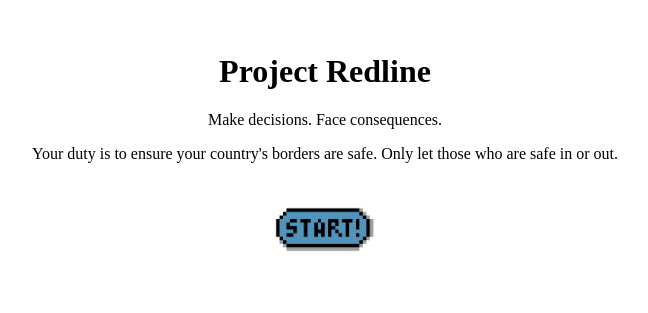
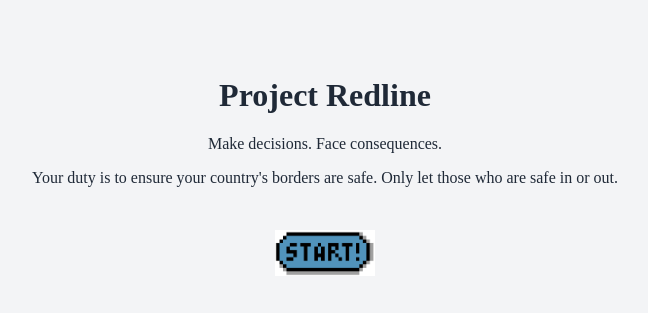
Before and after one commit to nyfz18/project-redline, a React (Create React App) app: page / in a window 1280 px wide. Shown: the part 251-564 px from the top of the page, without its empty margins (315-963 px from the left). Built offline with nearby package versions, Linux system fonts and the light colour scheme.

Commit message:
app css styling

```diff
--- a/src/App.css
+++ b/src/App.css
@@ -1,38 +1,11 @@
-.App {
+.app-container {
+  height: 100vh;
+  display: flex;
+  flex-direction: column;
+  justify-content: center;
+  align-items: center;
+  background-color: #f3f4f6;
+  color: #1f2937;
+  padding: 1.5rem;
   text-align: center;
 }
-
-.App-logo {
-  height: 40vmin;
-  pointer-events: none;
-}
-
-@media (prefers-reduced-motion: no-preference) {
-  .App-logo {
-    animation: App-logo-spin infinite 20s linear;
-  }
-}
-
-.App-header {
-  background-color: #282c34;
-  min-height: 100vh;
-  display: flex;
-  flex-direction: column;
-  align-items: center;
-  justify-content: center;
-  font-size: calc(10px + 2vmin);
-  color: white;
-}
-
-.App-link {
-  color: #61dafb;
-}
-
-@keyframes App-logo-spin {
-  from {
-    transform: rotate(0deg);
-  }
-  to {
-    transform: rotate(360deg);
-  }
-}
--- a/src/App.tsx
+++ b/src/App.tsx
@@ -8,11 +8,13 @@ import startIcon from "./assets/start.png";
 
 import Game from "./pages/Game";
 
+import './App.css';
+
 function App() {
   const [started, setStarted] = useState(false);
 
   return (
-    <div className="min-h-screen bg-gray-100 text-gray-900 flex items-center justify-center p-6">
+    <div className="app-container">
       {!started ? (
         <div className="text-center space-y-4">
           <h1 className="text-4xl font-bold">
@@ -32,7 +34,7 @@ function App() {
             setStarted(true)}
             src={startIcon}
             alt="start"
-            style={{ width: "100px", height: "100px", objectFit: "contain" }}
+            style={{ width: "100px", height: "100px", objectFit: "contain", cursor: "pointer" }}
           />
         </div>
       ) : (
```
